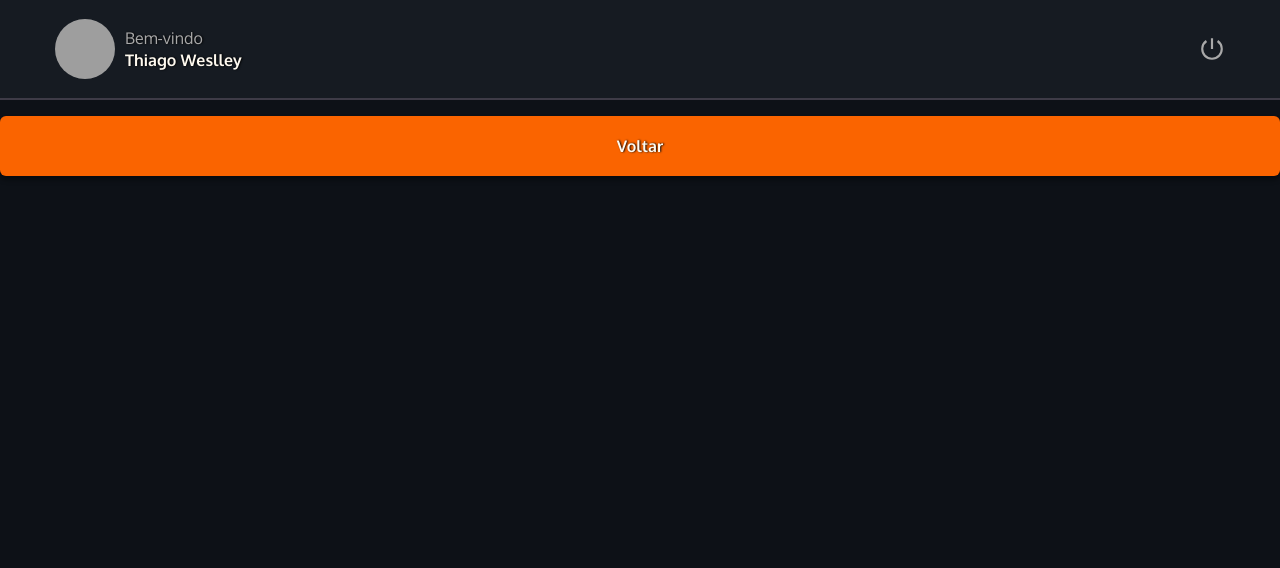
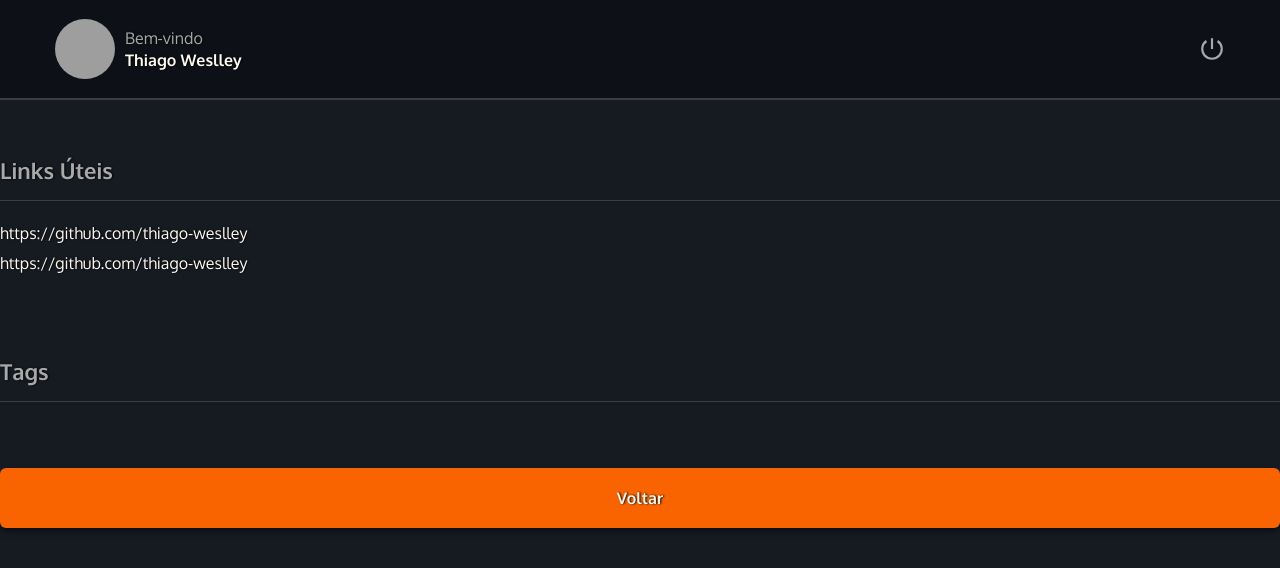
Before and after one commit to thiago-weslley/Note-Web, a React (Vite) app: page / in a window 1280 px wide. Shown: the top 568 px of the page. Built offline with nearby package versions, Linux system fonts and the light colour scheme; grey boxes are pictures that could not be loaded.

Commit message:
feat(component): Cria componente `Section`

```diff
--- a/src/components/Button/styles.js
+++ b/src/components/Button/styles.js
@@ -27,7 +27,7 @@ export const DefaultButton = styled.button`
   }
 
   &:hover {
-    transform: translateY(-1px);
+    transform: translateY(-2px);
   }
 
   &:active {
--- a/src/components/Header/styles.js
+++ b/src/components/Header/styles.js
@@ -11,7 +11,7 @@ export const HeaderContainer = styled.header`
   justify-content: space-between;
   align-items: center;
 
-  background-color: #161b22;
+  background-color: ${({ theme }) => theme.colors.background_900};
   border-bottom: 2px solid ${({ theme }) => theme.colors.background_600};
 
   @media screen and (max-width: 490px) {
--- /dev/null
+++ b/src/components/Section/index.jsx
@@ -0,0 +1,10 @@
+import { SectionContainer } from "./styles";
+
+export function Section({ title, children }) {
+  return (
+    <SectionContainer>
+      <h2>{title}</h2>
+      {children}
+    </SectionContainer>
+  );
+}
--- /dev/null
+++ b/src/components/Section/styles.js
@@ -0,0 +1,15 @@
+import { styled } from "styled-components";
+
+export const SectionContainer = styled.section`
+  margin: 5.6rem 0 2.8rem;
+
+  > h2 {
+    font-size: 2.2rem;
+    color: ${({ theme }) => theme.colors.gray_100};
+
+    border-bottom: 1px solid ${({ theme }) => theme.colors.background_600};
+
+    padding-bottom: 1.6rem;
+    margin-bottom: 2.2rem;
+  }
+`;
--- a/src/pages/Detais/index.jsx
+++ b/src/pages/Detais/index.jsx
@@ -1,11 +1,26 @@
-import { Container } from "./styles";
+import { Container, Link } from "./styles";
 import { Header } from "../../components/Header";
 import { Button } from "../../components/button";
+import { Section } from "../../components/Section";
 
 export function Details() {
   return (
     <Container>
       <Header />
+
+      <Section title="Links Úteis">
+        <Link>
+          <li>
+            <a href="#">https://github.com/thiago-weslley</a>
+          </li>
+          <li>
+            <a href="#">https://github.com/thiago-weslley</a>
+          </li>
+        </Link>
+      </Section>
+
+      <Section title="Tags"></Section>
+
       <Button content="Voltar" />
     </Container>
   );
--- a/src/pages/Detais/styles.js
+++ b/src/pages/Detais/styles.js
@@ -9,3 +9,13 @@ export const Container = styled.div`
     "header"
     "content";
 `;
+
+export const Link = styled.ul`
+  > li {
+    margin-top: 1rem;
+
+    a {
+      color: ${({ theme }) => theme.colors.white_100};
+    }
+  }
+`;
--- a/src/styles/globalStyles.js
+++ b/src/styles/globalStyles.js
@@ -10,12 +10,14 @@ export const GlobalStyles = createGlobalStyle`
     padding: 0;
     box-sizing: border-box;
     text-decoration: none;
+    list-style: none;
     -webkit-tap-highlight-color: transparent;
     -webkit-font-smoothing: antialiased;
   }
 
   ::selection {
-    background: ${({ theme }) => theme.colors.red};
+    background: ${({ theme }) => theme.colors.orange};
+    color: ${({ theme }) => theme.colors.white_100};
   }
 
   a,
--- a/src/styles/theme.js
+++ b/src/styles/theme.js
@@ -1,6 +1,7 @@
 export const theme = {
   colors: {
-    background_800: "#0D1117",
+    background_900: "#0D1117",
+    background_800: "#161b22",
     background_700: "#232129",
     background_600: "#3E3B47",
 
```
